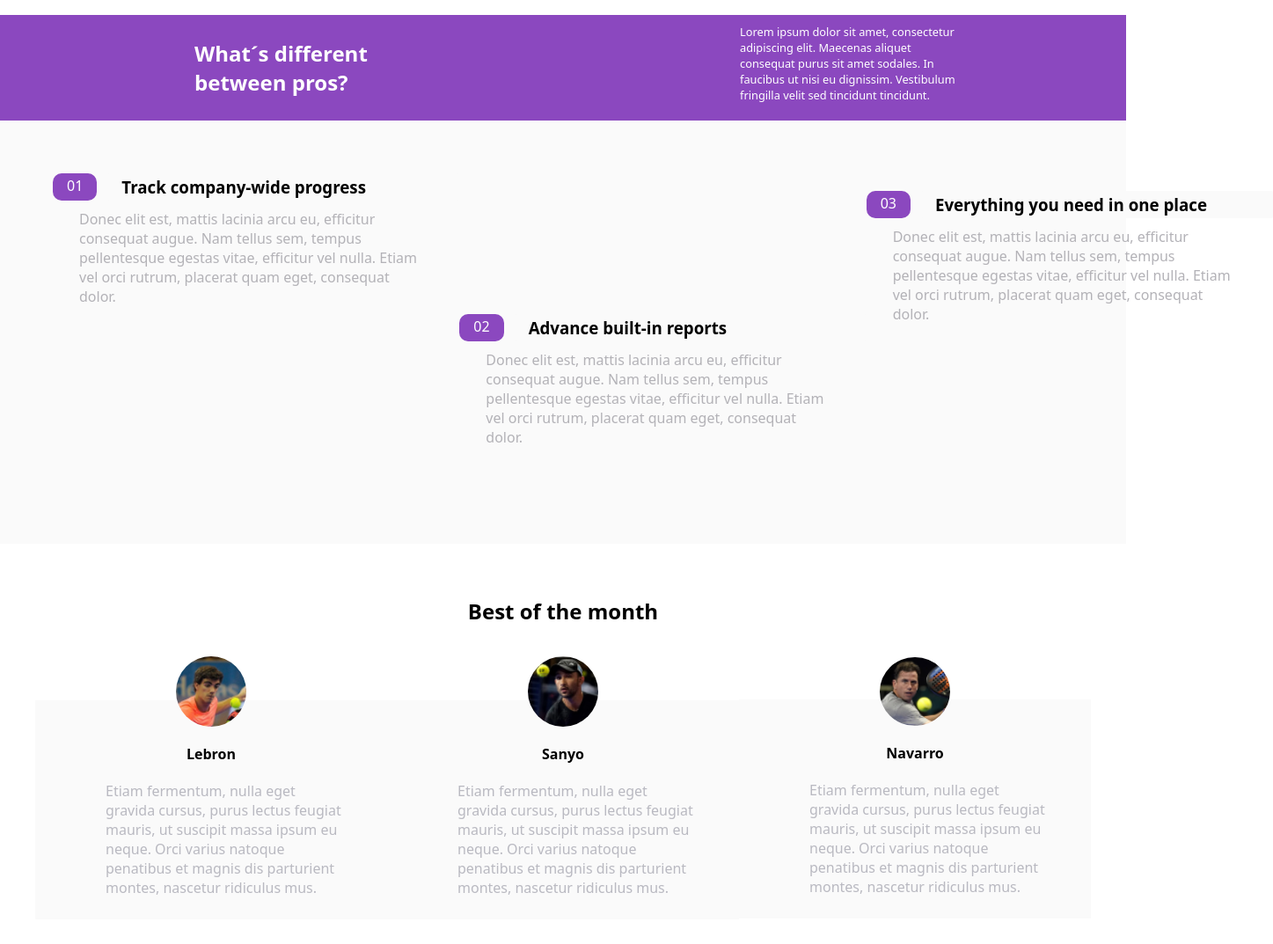
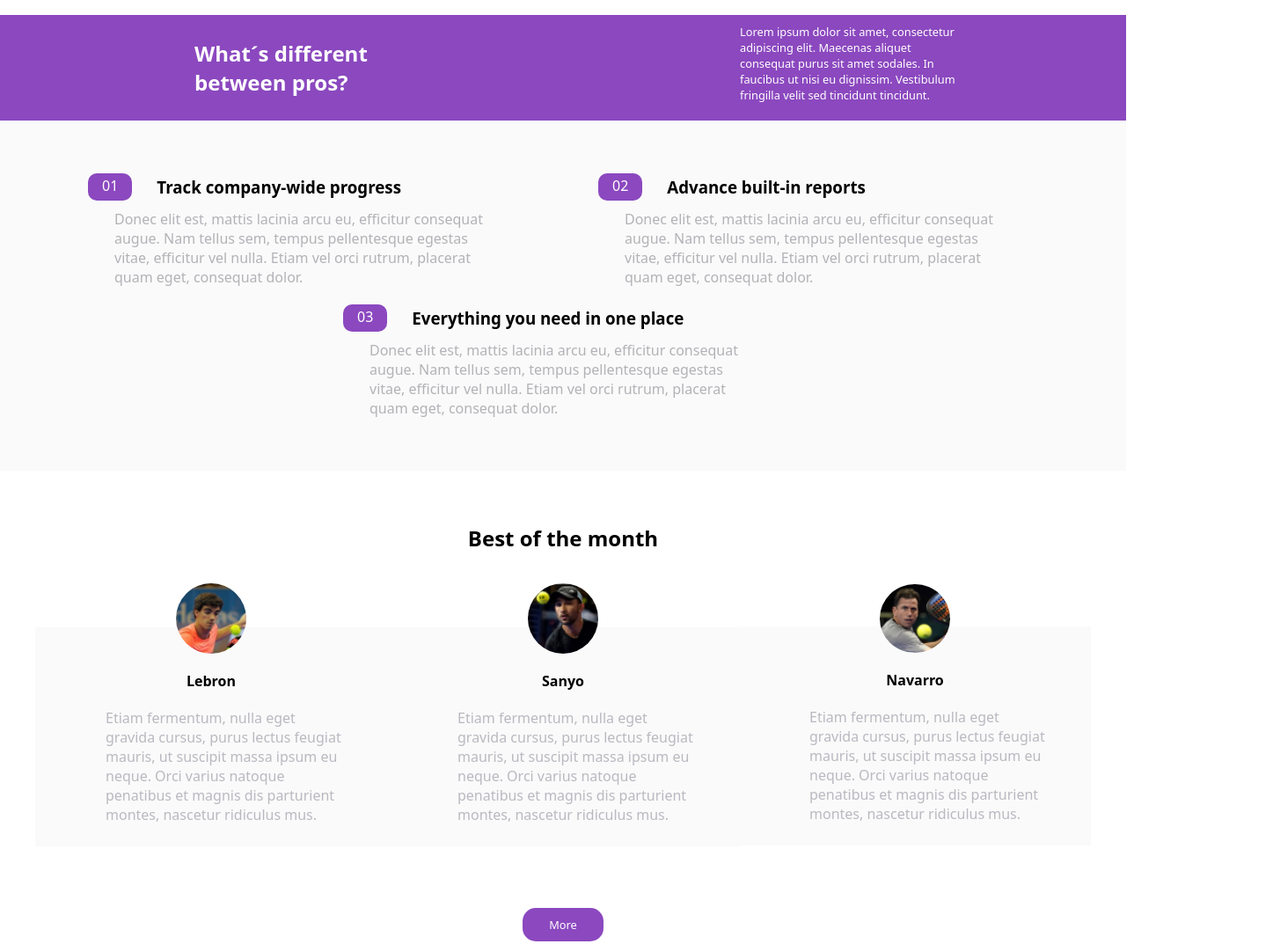
Before and after one commit to juanscaffo/ProyectoFinal-FrontEnd1, a plain HTML site: page index.html in a window 1280 px wide. Shown: the part 600-1673 px from the top of the page at 88% size, 1447 px wide, since content can reach past the window. Drawn offline with Linux system fonts and the light colour scheme.

Commit message:
subiendo proyecto con correccion de los articulos numerados

```diff
--- a/css/style.css
+++ b/css/style.css
@@ -150,7 +150,7 @@ p {
   margin-top: 20px;
 }
 
-/* ----- seccion cards-----*/
+/* ----------- seccion cards  -----------*/
 .titulo-best {
   align-items: center;
   display: flex;
@@ -305,7 +305,7 @@ footer {
   padding-top: 20px;
 }
 
-/* ------ ANIMACIONES ------*/
+/* ----------- ANIMACIONES ------------*/
 
 header li:hover,
 button:hover {
@@ -315,7 +315,7 @@ button:hover {
 
 
 
-/* ---- MEDIAS QUERIES -----*/
+/* ---------- MEDIAS QUERIES --------------*/
 
 @media (min-width: 481px) {
 
@@ -375,10 +375,13 @@ button:hover {
   .contenedor-art-numerados {
     background-color: #fafafa;
     display: flex;
+    justify-content: space-around;
+    align-items: center;
+    flex-wrap: wrap;
     margin-left: 0px;
     margin-top: 0px;
     padding: 60px;
-    width: cover;
+
 
 }
 
@@ -387,10 +390,15 @@ button:hover {
     margin-left: 12px;
 }
 
-  .article-advance {
-    margin-bottom: 50px;
-    margin-top: 160px;
+.article-advance, .article-everything, .article-track {
+  width: 500px;
 }
+
+.article-advance {
+  margin-top: -1px;
+}
+
+
 
   /*-- ----- medias queries section cards ---------> */
   .sanyo,
@@ -450,6 +458,8 @@ button:hover {
     flex-direction: row-reverse;
     height: 250px;
     gap: 200px;
+    margin-right: 200px;
+
 }
 
   .iconos-y-redes {
--- a/index.html
+++ b/index.html
@@ -80,7 +80,7 @@
       <!-- -----sección articulos numerados --------->
       <section>
         <div class="contenedor-art-numerados">
-          <article>
+          <article class="article-track">
             <div class="subtitulo-art-numerados">
               <span class="num">01</span>
               <h3>Track company-wide progress</h3>
```
